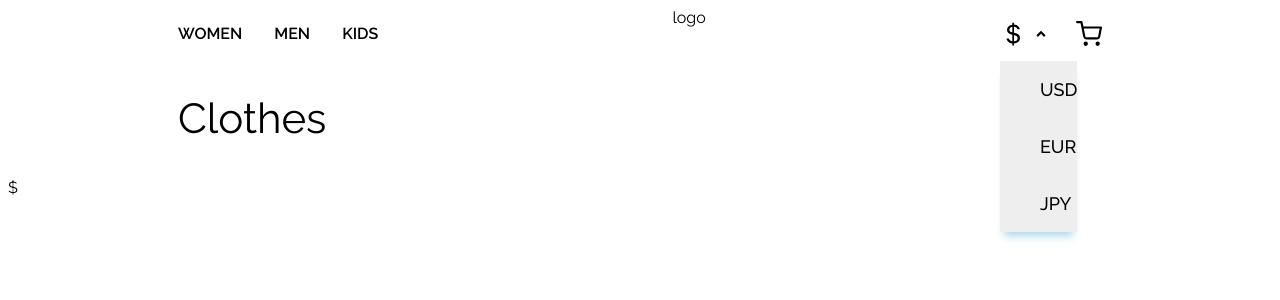
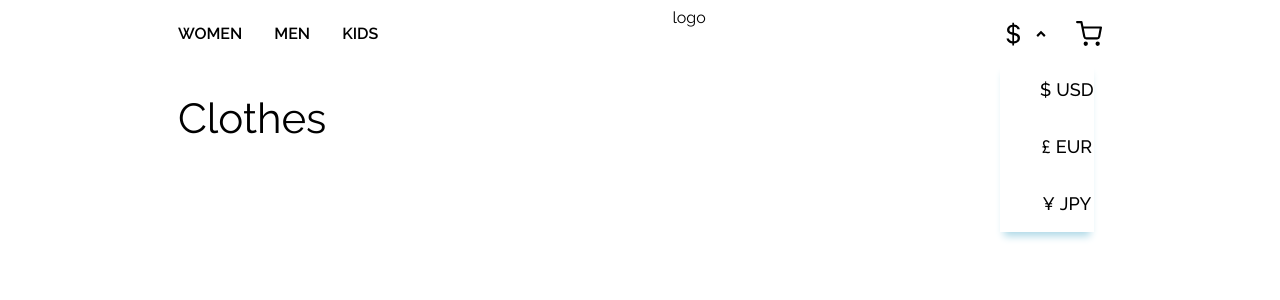
Before and after one commit to GISSIAH/entry-test, a React (Create React App) app: page / in a window 1280 px wide. Both pictures are taken after a click on the icon 1040 px from the left and 33 px from the top of the page. Shown: the top 300 px of the page. Built offline with nearby package versions, Linux system fonts and the light colour scheme.

Commit message:
currency symbol changes with selection

```diff
--- a/src/App.js
+++ b/src/App.js
@@ -1,11 +1,8 @@
 import './App.css';
 import React, { Component } from 'react'
 import { BrowserRouter, Routes, Route, Outlet } from "react-router-dom";
-import Layout from './components/layout/layout';
 import {
   ApolloProvider,
-  useQuery,
-  gql
 } from "@apollo/client";
 import Home from './pages/home';
 import { client } from './api/apiClient';
--- a/src/components/nav/navbar.js
+++ b/src/components/nav/navbar.js
@@ -2,16 +2,18 @@ import React, { Component } from 'react'
 //import "../../styles/navbar.css"
 import styled from "styled-components"
 import { FiShoppingCart } from "react-icons/fi"
-import { BsCurrencyDollar } from "react-icons/bs"
+import { BsCurrencyDollar, BsCurrencyYen, BsCurrencyEuro } from "react-icons/bs"
 import { MdOutlineArrowDropDown } from "react-icons/md"
 import { RiArrowDropUpLine } from "react-icons/ri"
+
 export default class Navbar extends Component {
-    state={
-        menuOpen:false
+    state = {
+        menuOpen: false,
+        symbol:"$"
     }
     currencies = [
         {
-            symbol:"$",
+            symbol: "$",
             name: "USD",
         },
         {
@@ -19,20 +21,20 @@ export default class Navbar extends Component {
             name: "EUR"
         },
         {
-           symbol:"¥",
-           name:"JPY"
+            symbol: "¥",
+            name: "JPY"
         }
     ]
-    componentDidMount = ()=>{
+    componentDidMount = () => {
         this.props.parentCallback({
-            symbol:"$",
-            name:"USD"
+            symbol: "$",
+            name: "USD"
         })
     }
-    selectCurrency = (name)=>{
+    selectCurrency = (name) => {
         this.props.parentCallback(name)
     }
-    handleDropDown = ()=>{
+    handleDropDown = () => {
         this.setState({ menuOpen: !this.state.menuOpen })
     }
 
@@ -44,49 +46,50 @@ export default class Navbar extends Component {
         padding-left: 170px;
         padding-right: 170px;
     `
-
         const NavItem = styled.p`
         font-weight: 600;
         font-size: 16px;
         line-height: 19.2px;
         text-align: center;
-
     `
         const NavLeftGroup = styled.div`
         display: flex;
         gap: 32px;
     `
-
         const NavRightGroup = styled.div`
         display: flex;
         justify-content: center;
         align-items:center;
-        gap: 22px
+        gap: 22px;
     `
-
         const CurrencySwitcher = styled.div`
         display:flex;
         flex-direction:column;
     `
 
         const CurrencyListContainer = styled.ul`
-        position:absolute ;
+        position:absolute;
         margin-top:40px ;
         display:flex;
         flex-direction:column;
-        z-index:9999;
-        background: #eee;
+
         box-shadow: 0 8px 8px -4px lightblue;
+    `
+        const CurrencyListItemContainer = styled.div`
+            display:flex;
+            gap:5px;
+            justify-content:center;
+
+            &:hover{
+                background:#EEEEEE;
+            }
+
         `
         const CurrencyListItem = styled.p`
         font-size: 18px;
         font-weight: 500;
     `
-
         const navItemList = [{ title: "WOMEN" }, { title: "MEN" }, { title: "KIDS" }]
-
-
-
         return (
             <NavWrapper>
                 <NavLeftGroup>
@@ -101,34 +104,50 @@ export default class Navbar extends Component {
                 <div>logo</div>
                 <NavRightGroup>
                     <CurrencySwitcher>
-                        <div style={{display:'flex',gap:2}}>
-                            <BsCurrencyDollar size={26} />
-                            {this.state.menuOpen ? <RiArrowDropUpLine size={26} onClick={this.handleDropDown} /> : <MdOutlineArrowDropDown size={26} onClick={this.handleDropDown}/> }
+                        <div style={{ display: 'flex', gap: 2 }}>
+                            <CurrencySymbol symbol={this.state.symbol} />
+                            {this.state.menuOpen ? <RiArrowDropUpLine size={26} onClick={this.handleDropDown} /> : <MdOutlineArrowDropDown size={26} onClick={this.handleDropDown} />}
                         </div>
                         {this.state.menuOpen ? <CurrencyListContainer>
                             {
-                                this.currencies.map(item=>{
-                                    return(
-                                        <CurrencyListItem onClick={()=>{
+                                this.currencies.map(item => {
+                                    return (
+                                        <CurrencyListItemContainer onClick={() => {
                                             this.selectCurrency(item)
+                                            this.setState({ symbol: item.symbol})
                                         }
-
-                                        }>{item.name}</CurrencyListItem>
+                                        }>
+                                            <CurrencyListItem>{item.symbol}</CurrencyListItem>
+                                            <CurrencyListItem>{item.name}</CurrencyListItem>
+                                        </CurrencyListItemContainer>
                                     )
                                 })
                             }
                         </CurrencyListContainer> :
-
                             <div></div>
                         }
-
-
                     </CurrencySwitcher>
-
                     <FiShoppingCart size={26} />
                 </NavRightGroup>
-
             </NavWrapper>
         )
     }
 }
+export class CurrencySymbol extends Component{
+    render(){
+        if (this.props.symbol==="$"){
+            return(
+                <BsCurrencyDollar size={26} />
+            )
+        }
+        else if (this.props.symbol === "¥"){
+            return(
+                <BsCurrencyYen size={26} />
+            )
+        } else if (this.props.symbol === "£"){
+            return(
+                <BsCurrencyEuro size={26} />
+            )
+        }
+    }
+}
--- a/src/pages/home.js
+++ b/src/pages/home.js
@@ -70,7 +70,6 @@ export default class Home extends Component {
                 <CategoryTitle>
                     Clothes
                 </CategoryTitle>
-                {this.props.currency.symbol}
                 <ProductList>
                     {
                         this.state.clothes.map(cloth=>{
```
Lines whose indentation alone changed are shown as unchanged.
